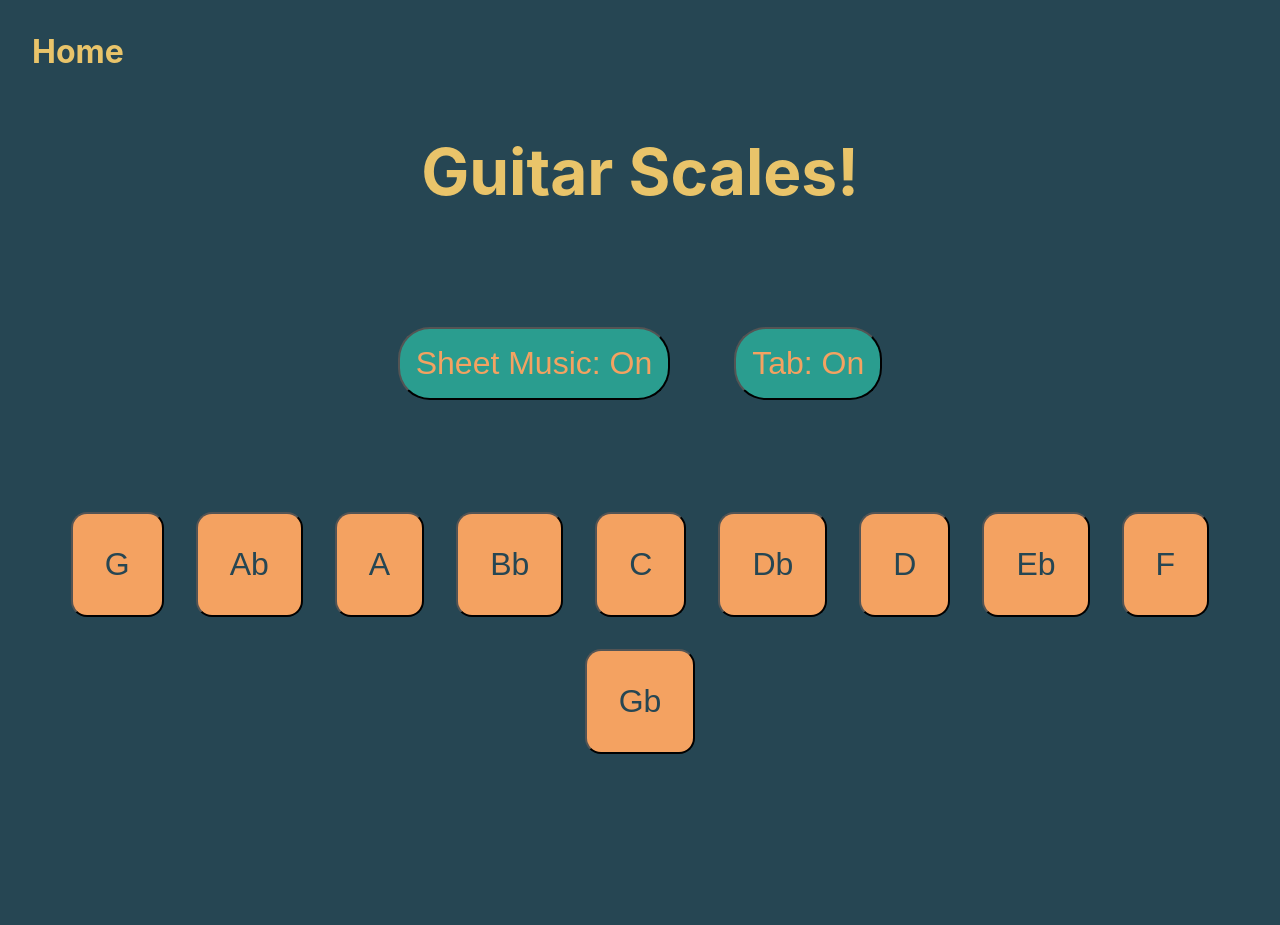
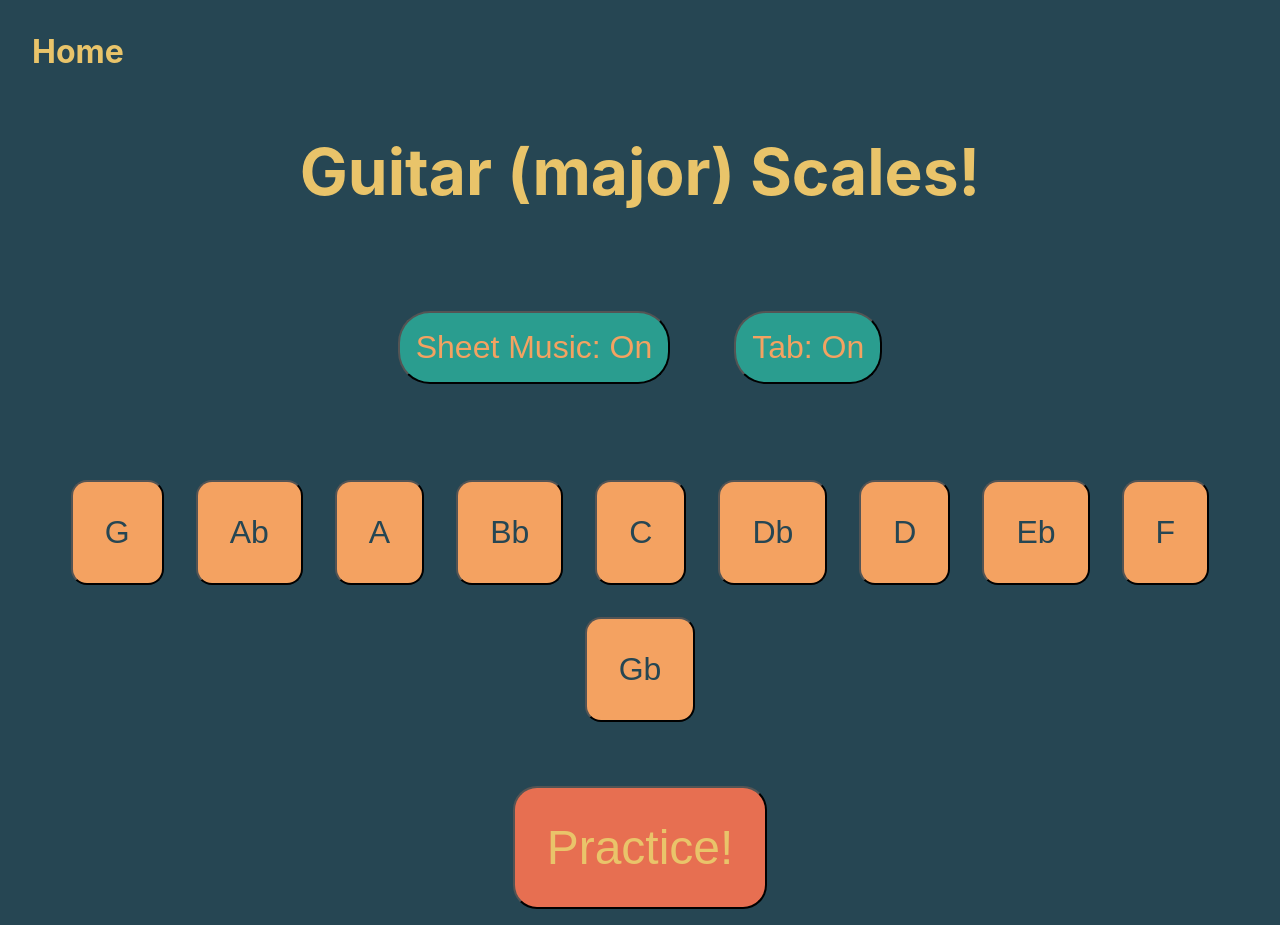
Before and after one commit to alinan-vn/music-scales-practice, a React (Create React App) app: page /guitar in a window 1280 px wide. Before the commit the page ends 802 px from the top, so only its background shows below. Built offline with nearby package versions, Linux system fonts and the light colour scheme.

Commit message:
sends props to guitar scales component, refactored guitar structure

```diff
--- a/src/components/guitar/index.js
+++ b/src/components/guitar/index.js
@@ -1,28 +1,41 @@
 import React from 'react';
+import GuitarScales from './scales/index';
 
 class Guitar extends React.Component{
     constructor(){
         super()
         this.state = {
+            practice: false,
             sheetMusic: 'On',
-            tab: 'On'
+            tab: 'On',
+            scale: false
+        }
+    }
+
+    resetScaleClasses = (parent) => {
+        for (const btn of parent.children){
+            btn.className = ''
+            btn.classList.add('guitar__scaleBtn')
         }
     }
 
     scaleClick = (e) => {
-        let parent = e.target.parentElement
+        let scaleBtn = e.target
 
-        for (const btn of parent.children){
-            btn.className = ''
-            btn.classList.add('guitar__scaleBtn')
-        }
-
-        if(e.target.classList[0] === 'guitar__scaleBtn'){
-            e.target.className = ''
-            e.target.classList.add('guitar__scaleBtn-clicked')
+        if(scaleBtn.className === 'guitar__scaleBtn'){
+            this.resetScaleClasses(scaleBtn.parentElement)
+            scaleBtn.className = ''
+            scaleBtn.className = 'guitar__scaleBtn-clicked'
+            this.setState({
+                ...this.state,
+                scale: scaleBtn.name
+            })
         } else {
-            e.target.className = ''
-            e.target.classList.add('guitar__scaleBtn')
+            this.resetScaleClasses(scaleBtn.parentElement)
+            this.setState({
+                ...this.state,
+                scale: false
+            })
         }
     }
 
@@ -52,20 +65,57 @@ class Guitar extends React.Component{
                 [readType]: 'On'
             })
         }
+    }
 
+    scalesShow = () => {
+        if(!this.state.practice){
+            return(
+                <div>
+                    <h1>Guitar (major) Scales!</h1>
+                    <div className='guitar__btns'>
+                        <button onClick={(e) => this.readingType(e)} name='sheetMusic' className='guitar__btn'>Sheet Music: {this.state.sheetMusic}</button>
+                        <button onClick={(e) => this.readingType(e)} name='tab' className='guitar__btn'>Tab: {this.state.tab}</button>
+                    </div>
+                    <div className='guitar__btns'>
+                        { this.scalesBtns() }
+                    </div>
+                    <div>
+                        <button onClick={this.practice} className='guitar__practice-btn'>Practice!</button>
+                    </div>
+                </div>
+            )
+        } else {
+            const props = {
+                sheetMusic: this.state.sheetMusic,
+                tab: this.state.tab,
+                scale: this.state.scale
+            }
+            return (
+                <div>
+                    <button>Another scale?</button>
+                    <GuitarScales settings={props} />
+
+                </div>
+            )
+        }
+    }
+
+    practice = () => {
+        if(this.state.scale){
+            console.log(this.state)
+            this.setState({
+                ...this.state,
+                practice: true
+            })
+        } else {
+            alert('Please select a Scale </3')
+        }
     }
 
     render(){
         return(
             <section className='guitar'>
-                <h1>Guitar Scales!</h1>
-                <div className='guitar__btns'>
-                    <button onClick={(e) => this.readingType(e)} name='sheetMusic' className='guitar__btn'>Sheet Music: {this.state.sheetMusic}</button>
-                    <button onClick={(e) => this.readingType(e)} name='tab' className='guitar__btn'>Tab: {this.state.tab}</button>
-                </div>
-                <div className='guitar__btns'>
-                    { this.scalesBtns() }
-                </div>
+                { this.scalesShow() }
             </section>
         )
     }
--- /dev/null
+++ b/src/components/guitar/scales/index.js
@@ -0,0 +1,15 @@
+import React from 'react';
+
+class GuitarScales extends React.Component{
+
+    render(){
+        return(
+            <section className='guitar-scales'>
+                <h1>{ this.props.settings.scale} Major</h1>
+                GUITAR SCALES { this.props.settings.scale}
+            </section>
+        )
+    }
+}
+
+export default GuitarScales
--- a/src/scss/_guitar.scss
+++ b/src/scss/_guitar.scss
@@ -8,7 +8,8 @@
     }
 
     &__btns {
-        padding: 2rem;
+        padding-top: 1rem;
+        padding-bottom: 2rem;
     }
 
     &__btn {
@@ -38,4 +39,13 @@
         }
     }
 
+    &__practice-btn {
+        background-color: $fifth-color;
+        color: $third-color;
+        font-size: 3rem;
+        padding: 2rem;
+        margin: 1rem;
+        border-radius: 24px;
+    }
+
 }
```
